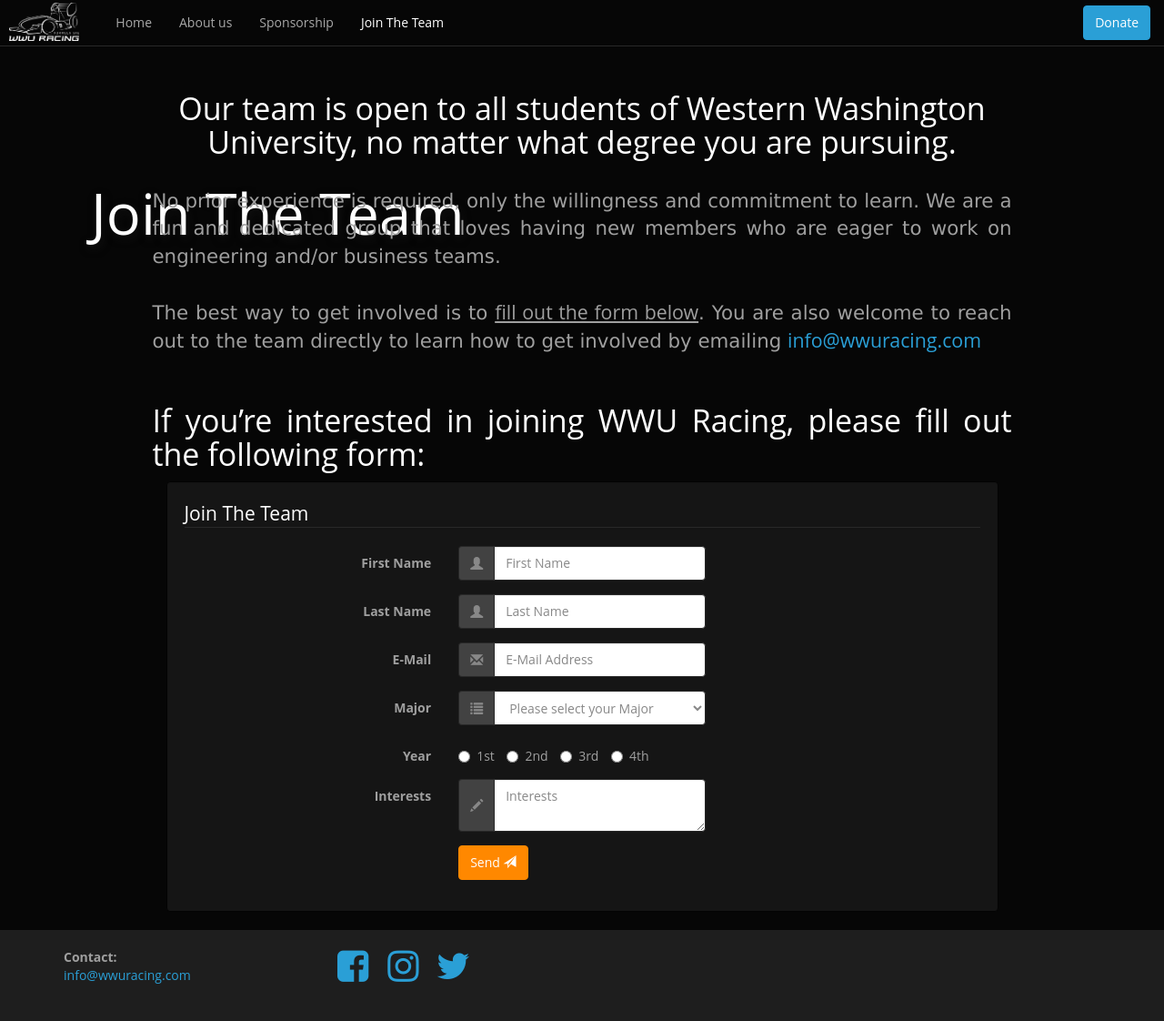
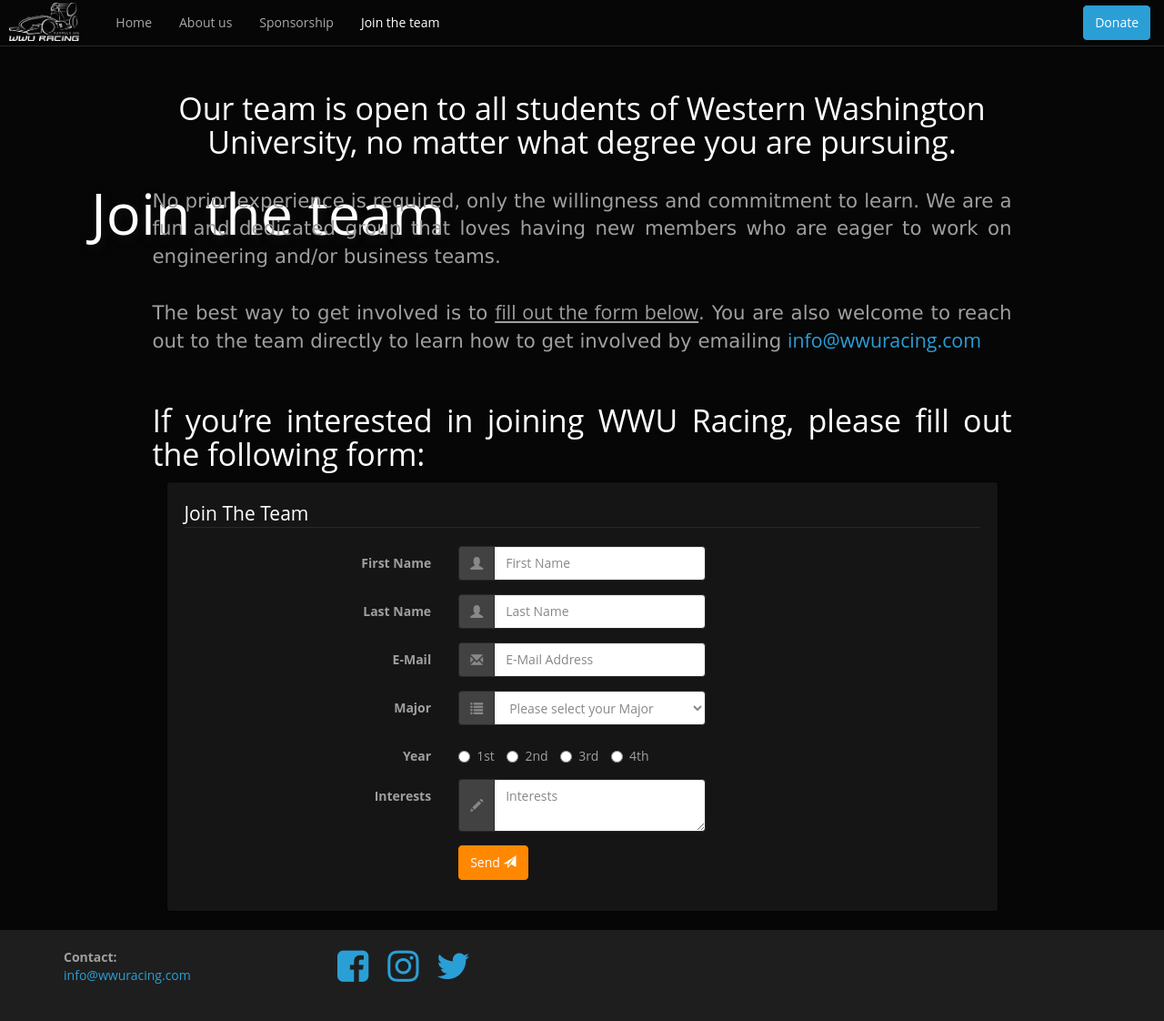
Before and after one commit to wwuracingGH/wwuracingGH.github.io, a Jekyll site: the page built from join.html, in a window 1280 px wide. Shown: the whole page at 91% size. Built offline with Jekyll 4.4.1, drawn with Linux system fonts in a browser that asks for light colours; some web fonts are replaced.

```diff
--- a/join.html
+++ b/join.html
@@ -1,6 +1,6 @@
 ---
 layout: jumbotron
-title: Join The Team
+title: Join the team
 order: 4
 ---
 
```
